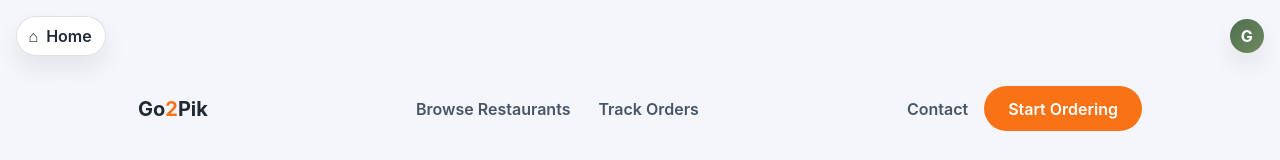
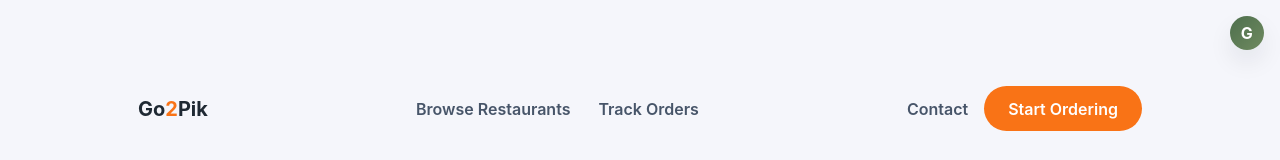
Before and after one commit to gbhandaru/go2pik-frontend, a React (Vite) app: page / in a window 1280 px wide. Shown: the top 160 px of the page. Built offline with nearby package versions, Linux system fonts and the light colour scheme; no server answers.

Commit message:
UI_IMPROVEMENTS_3

```diff
--- a/src/components/customer/CustomerLayout.jsx
+++ b/src/components/customer/CustomerLayout.jsx
@@ -1,14 +1,21 @@
-import { Link, Outlet } from 'react-router-dom';
+import { Link, Outlet, useLocation } from 'react-router-dom';
 import CustomerProfileMenu from './CustomerProfileMenu.jsx';
 
 export default function CustomerLayout() {
+  const location = useLocation();
+  const showHomeLink = location.pathname !== '/';
+
   return (
     <>
       <div className="customer-chrome">
-        <Link className="customer-chrome__home" to="/" aria-label="Go to landing page">
-          <span aria-hidden="true">⌂</span>
-          <span>Home</span>
-        </Link>
+        {showHomeLink ? (
+          <Link className="customer-chrome__home" to="/" aria-label="Go to landing page">
+            <span aria-hidden="true">⌂</span>
+            <span>Home</span>
+          </Link>
+        ) : (
+          <span />
+        )}
         <CustomerProfileMenu />
       </div>
       <Outlet />
--- a/src/styles/globals.css
+++ b/src/styles/globals.css
@@ -59,24 +59,6 @@ img {
 
 .customer-chrome > * {
   pointer-events: auto;
-}
-
-.customer-chrome__home {
-  display: inline-flex;
-  align-items: center;
-  gap: 0.5rem;
-  border: 1px solid rgba(15, 23, 42, 0.12);
-  border-radius: 999px;
-  padding: 0.45rem 0.8rem 0.45rem 0.72rem;
-  background: rgba(255, 255, 255, 0.92);
-  box-shadow: 0 12px 24px rgba(15, 23, 42, 0.08);
-  color: #1f2937;
-  font-weight: 600;
-}
-
-.customer-chrome__home span:first-child {
-  font-size: 1rem;
-  line-height: 1;
 }
 
 .customer-profile {
```
Also changed, not shown: 5 other files (tests, documents, lock files or other folders).
